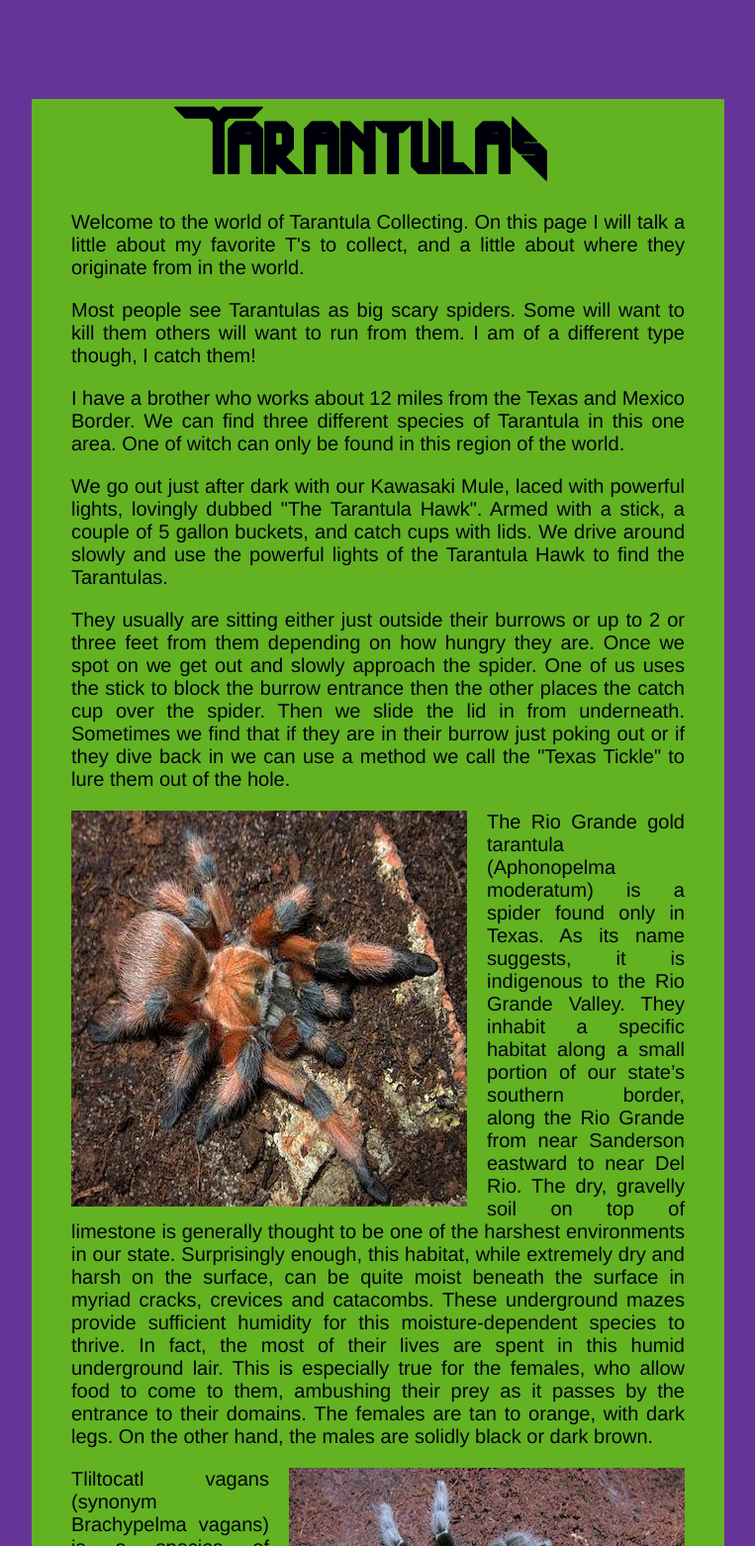
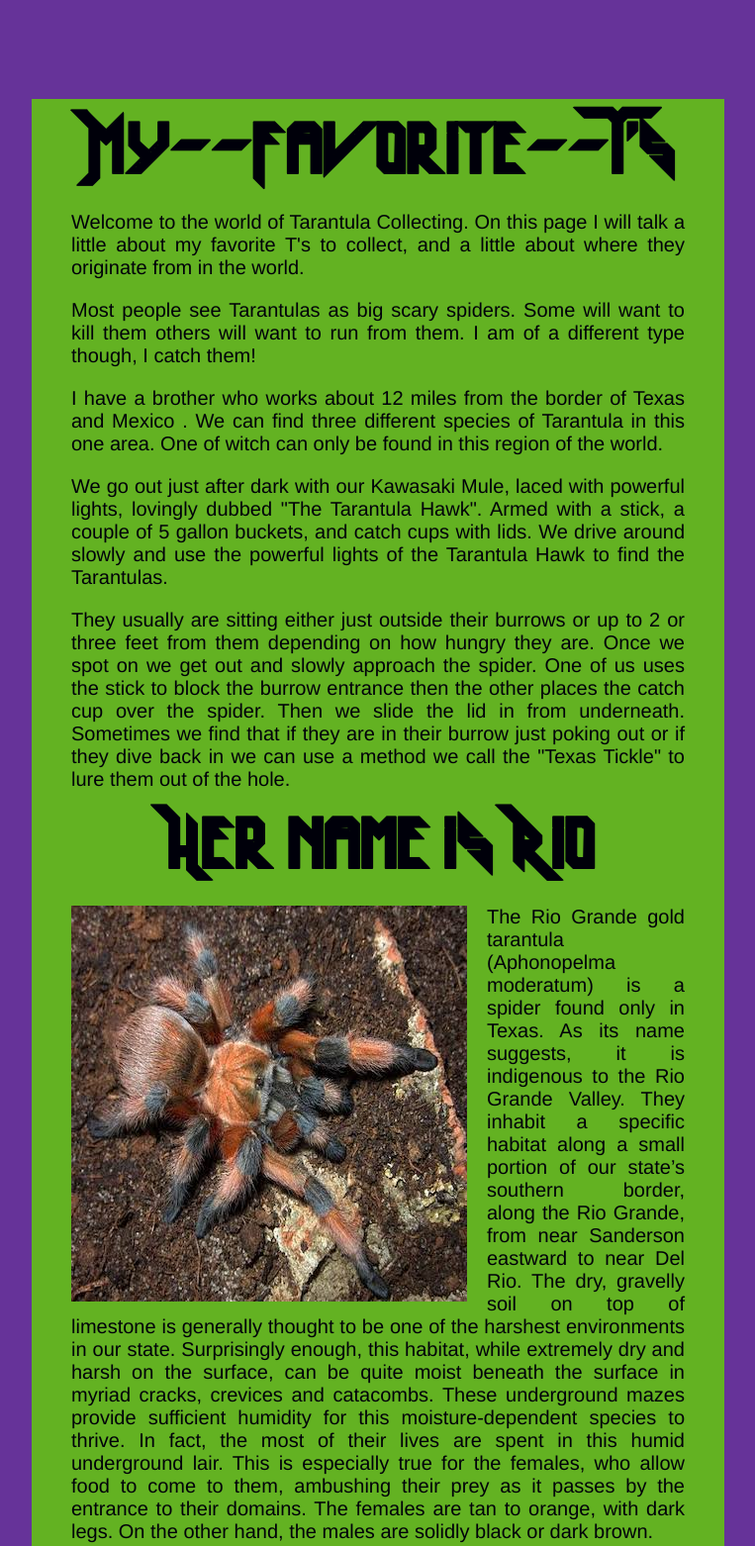
Before and after one commit to wilson-syring/We-Got-Slides, a plain HTML site: page index.html in a window 1280 px wide. Shown: the top 1562 px of the page at 99% size, without its empty margins (258-1021 px from the left). Drawn offline with Linux system fonts and the light colour scheme.

Commit message:
Added mor H1 for better break points between each section of the page

```diff
--- a/index.html
+++ b/index.html
@@ -9,26 +9,31 @@
 
 <div class="site-wrap">
 
-    <h1>Tarantulas</h1>
+    <h1>My--Favorite--T's</h1>
 
     <p>Welcome to the world of Tarantula Collecting. On this page I will talk a little about my favorite T's to collect, and a little about where they originate from in the world.</p>
     <p>Most people see Tarantulas as big scary spiders. Some will want to kill them others will want to run from them. I am of a different type though, I catch them!</p>
-    <p>I have a brother who works about 12 miles from the Texas and Mexico Border. We can find three different species of Tarantula in this one area. One of witch can only be found in this region of the world. </p>
+    <p>I have a brother who works about 12 miles from the border of Texas and Mexico . We can find three different species of Tarantula in this one area. One of witch can only be found in this region of the world. </p>
     <p>We go out just after dark with our Kawasaki Mule, laced with powerful lights, lovingly dubbed "The Tarantula Hawk". Armed with a stick, a couple of 5 gallon buckets, and catch cups with lids. We drive around slowly and use the powerful lights of the Tarantula Hawk to find the Tarantulas. </p>
     <p>They usually are sitting either just outside their burrows or up to 2 or three feet from them depending on how hungry they are. Once we spot on we get out and slowly approach the spider. One of us uses the stick to block the burrow entrance then the other places the catch cup over the spider. Then we slide the lid in from underneath. Sometimes we find that if they are in their burrow just poking out or if they dive back in we can use a method we call the "Texas Tickle" to lure them out of the hole. </p>
+    <br>
+    <h1>Her name is Rio</h1>
 
     <img src="img/RioGrandGold.jpeg" class="align-left slide-in">
 
-    <p>The Rio Grande gold tarantula (Aphonopelma moderatum) is a spider found  only in Texas. As its name suggests, it is indigenous to the Rio Grande Valley. They inhabit a specific habitat along a small portion of our state’s southern border, along the Rio Grande from near Sanderson eastward to near Del Rio. The dry, gravelly soil on top of limestone is generally thought to be one of the harshest environments in our state. Surprisingly enough, this habitat, while extremely dry and harsh on the surface, can be quite moist beneath the surface in myriad cracks, crevices and catacombs. These underground mazes provide sufficient humidity for this moisture-dependent species to thrive. In fact, the most of their lives are spent in this humid underground lair. This is especially true for the females, who allow food to come to them, ambushing their prey as it passes by the entrance to their domains. The females are tan to orange, with dark legs. On the other hand, the males are solidly black or dark brown.</p>
-
+    <p>The Rio Grande gold tarantula (Aphonopelma moderatum) is a spider found  only in Texas. As its name suggests, it is indigenous to the Rio Grande Valley. They inhabit a specific habitat along a small portion of our state’s southern border, along the Rio Grande, from near Sanderson eastward to near Del Rio. The dry, gravelly soil on top of limestone is generally thought to be one of the harshest environments in our state. Surprisingly enough, this habitat, while extremely dry and harsh on the surface, can be quite moist beneath the surface in myriad cracks, crevices and catacombs. These underground mazes provide sufficient humidity for this moisture-dependent species to thrive. In fact, the most of their lives are spent in this humid underground lair. This is especially true for the females, who allow food to come to them, ambushing their prey as it passes by the entrance to their domains. The females are tan to orange, with dark legs. On the other hand, the males are solidly black or dark brown.</p>
+    <br>
+    <h1>Red Rump</h1>
     <img src="img/vagans.jpeg" class="align-right slide-in">
 
     <p> Tliltocatl vagans (synonym Brachypelma vagans) is a species of tarantula known commonly as the Mexican red rump. It ranges predominantly in Mexico (including the Yucatán Peninsula), but is also found in Central America. They are terrestrial, burrowing spiders. The reason for the name red rump is because of its distinctive red hairs on its abdomen. Like most tarantulas, they will eat anything they can overpower, which is usually insects, but small lizards and rodents may also be consumed. They can grow up to a solid 6.5 inch leg span, with males typically being smaller and thinner than the females. They prefer shrubland habitats. The T. vagans is frequently kept and bred in captivity. They are typically docile, though they can be skittish and prone to releasing urticating hairs. Females are long-lived, potentially reaching 15 years of age. Due to its popularity in the pet trade, T. vagans is listed under appendix II of CITES (under its former name) to prevent illegal removal and international trade. This trade, combined with habitat destruction and a high rate of mortality prior to sexual maturity, means that T. vagans is considered vulnerable to extinction</p>
-
+    <br>
+    <h1>I'm So Blue</h1>
     <img src="img/CobaltBlue.jpeg" class="align-left slide-in">
 
     <p> The cobalt blue tarantula or Cyriopagopus lividus is a species of tarantula which is in the family Theraphosidae which is native to Myanmar and over the border into Thailand. It was originally described as Haplopelma lividum.<img src="img/CobaltSling.jpeg" class="align-right slide-in"> The cobalt blue tarantula is a medium-sized tarantula with a leg span around 13  cm (5 in). It is noted for its iridescent blue legs and light gray prosoma and opisthosoma, the latter of which may contain darker gray chevrons. Males and females look the same until the ultimate (final) molt of the males. At this point, the male exhibits sexual dimorphism in the form of a light tan or bronze coloration and legginess. Additionally, males gain a palpal bulb on the pedipalps and tibial apophyses (mating hooks). The female eventually becomes larger than the male and lives years longer.The cobalt blue tarantula is a fossorial species and spends nearly all of its time in deep burrows of its own construction.</p>
-
+    <br>
+    <h1>Metallica</h1>
 
     <p>Now we come to the most coveted Tarantula in the T collecting world And my personal favorite. The beauty of this spider is un-paralleled. It has Bright blue body with yellow spots at certain joints in its legs. With a beautiful white pattern that covers its body. It is a highly endangered species in the wild. Luckily though people have been and still do breed them ones that are in captivity which allows for this beautiful specimen to be owned and enjoyed by the average collector. Though a word of caution for the new collector this is not a BEGINNER level Tarantula to own. They are by far the fastest Tarantula on the planet, and they have medically significant venom. So if you decide to obtain one it is advisable not to handle this species. You will find videos on the internet of people handling these T's, DO NOT follow their stupidity. This species is meant to be enjoyed by looking at them only. They have an insane feeding response once they have settled into their habitat.</p>
 
```
